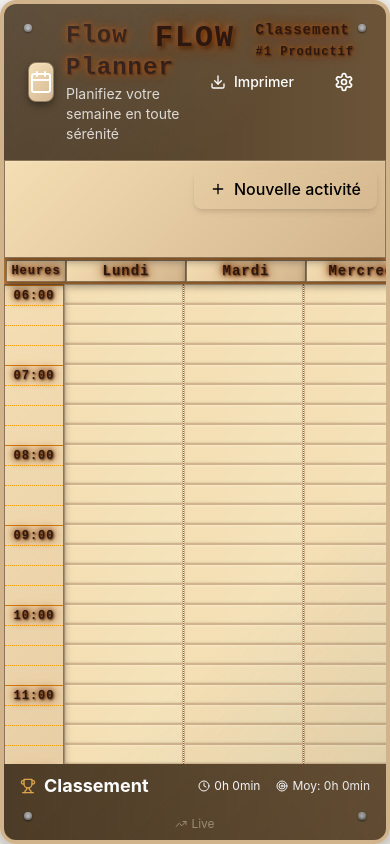
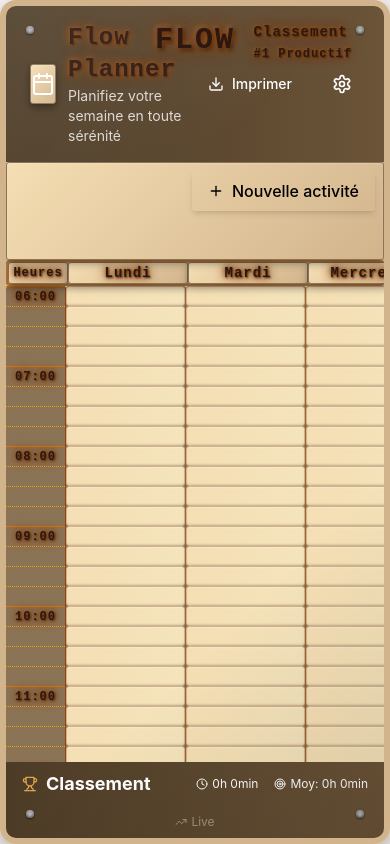
Before and after one commit to florianInfo/Flow, a React (Create React App) app: page / in a window 390 px wide. Built offline with nearby package versions, Linux system fonts and the light colour scheme; the HTML template or start-up script is replaced by a standard one.

Commit message:
wood design

```diff
--- a/src/components/PlannerGrid.js
+++ b/src/components/PlannerGrid.js
@@ -176,7 +176,7 @@ const PlannerGrid = () => {
     <div className="bg-amber-50">
       <DndContext onDragStart={handleDragStart} onDragEnd={handleDragEnd}>
         {/* Header fixe avec les jours */}
-        <div className="flex w-full wooden-border sticky top-0 z-20 flex-1">
+        <div className="flex w-full wooden-border sticky top-0 z-20 flex-1 ">
           {/* Colonne des heures (fixe) */}
           <div className="wooden-raised border-r border-amber-800 w-16 min-w-[60px] flex items-center justify-center">
             <span className="burned-text font-medium text-xs">Heures</span>
@@ -194,7 +194,7 @@ const PlannerGrid = () => {
         <div ref={scrollContainerRef} className="flex-1">
           <div className="flex">
             {/* Colonne des heures (scrollable) - synchronisée avec le contenu */}
-            <div className="wooden-raised border-r border-amber-800 w-16 min-w-[60px] sticky left-0 z-10">
+            <div className="wooden-column border-r border-amber-800 w-16 min-w-[60px] sticky left-0 z-10">
               {TIME_SLOTS.map((time) => (
                 <div key={time} className={`h-[20px] flex items-center justify-center text-xs burned-text ${
                   time.endsWith(':00') ? 'border-t border-amber-600' : 'border-t border-dotted border-amber-500'
@@ -206,7 +206,7 @@ const PlannerGrid = () => {
 
             {/* Colonnes des jours (scrollables) */}
             {DAYS.map((day, dayIndex) => (
-              <div key={day} className="flex-1 min-w-[120px] border-r border-dotted border-amber-700">
+              <div key={day} className="flex-1 min-w-[120px] border-r border-dotted border-amber-700 wooden-column">
                 {TIME_SLOTS.map((time) => (
                   <TimeSlot key={`${day}-${time}`} day={dayIndex} time={time}>
                     <div className="p-1 space-y-1">
--- a/src/styles/wooden-board.css
+++ b/src/styles/wooden-board.css
@@ -72,6 +72,7 @@
   background:
     linear-gradient(135deg, var(--wood-light) 0%, var(--wood-grain-light) 100%);
   border: 1px solid var(--wood-medium);
+  border-radius: 3px;
   box-shadow:
     inset 0 1px 2px rgba(255, 255, 255, 0.3),
     inset 0 -1px 2px rgba(0, 0, 0, 0.1);
@@ -93,6 +94,7 @@
 /* Classe pour les bordures de tableau */
 .wooden-border {
   background: var(--wood-medium);
+  border-radius: 3px;
   box-shadow:
     inset 0 0 10px rgba(0, 0, 0, 0.2),
     0 2px 8px rgba(0, 0, 0, 0.1);
@@ -110,6 +112,7 @@
 .wooden-raised {
   background:
     linear-gradient(135deg, var(--wood-light) 0%, var(--wood-medium) 100%);
+  border-radius: 3px;
   box-shadow:
     0 4px 8px rgba(0, 0, 0, 0.3),
     0 2px 4px rgba(0, 0, 0, 0.2),
@@ -121,6 +124,7 @@
 .wooden-inset {
   background:
     linear-gradient(135deg, var(--wood-dark) 0%, var(--wood-medium) 100%);
+  border-radius: 3px;
   box-shadow:
     inset 0 2px 4px rgba(0, 0, 0, 0.3),
     inset 0 1px 2px rgba(0, 0, 0, 0.2),
@@ -131,6 +135,7 @@
 /* Animation pour les éléments interactifs */
 .wooden-interactive {
   transition: all 0.2s ease;
+  border-radius: 3px;
 }
 
 .wooden-interactive:hover {
@@ -206,13 +211,8 @@
     0 1px 2px rgba(0, 0, 0, 0.5);
 }
 
-/* Responsive design pour le bois */
-@media (max-width: 768px) {
-  .wooden-board {
-    border-width: 4px;
-  }
-
-  .wooden-board::before {
-    background-size: 6px 6px;
-  }
+/* Classe pour les colonnes avec background wood-dark */
+.wooden-column {
+  background: var(--wood-dark);
+  border-radius: 3px;
 }
```
